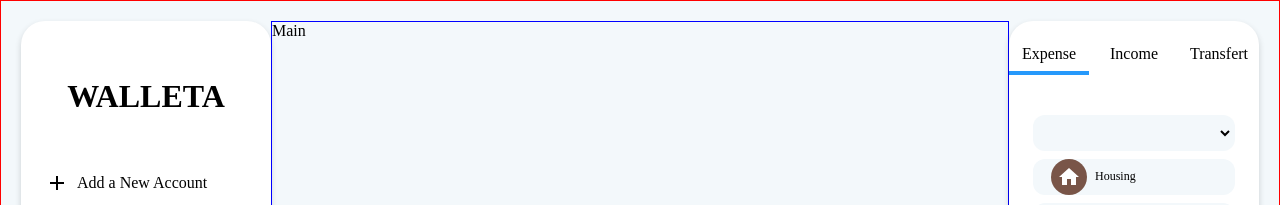
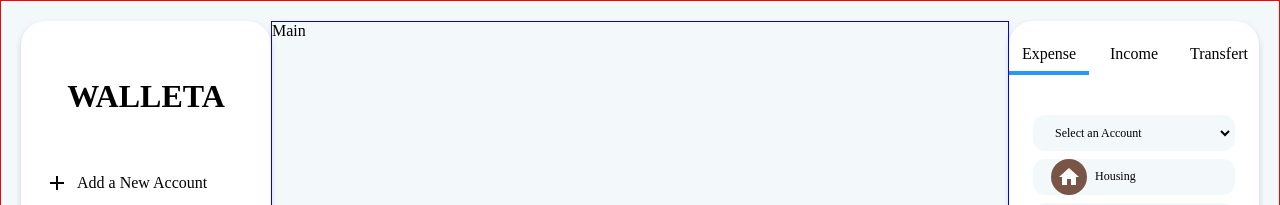
Before and after one commit to herve26/walleta, a React (Create React App) app: page / in a window 1280 px wide. Shown: the top 205 px of the page. Built offline with nearby package versions, Linux system fonts and the light colour scheme.

Commit message:
Implementated record addition to store

```diff
--- a/src/Aside/RecordForm.js
+++ b/src/Aside/RecordForm.js
@@ -14,6 +14,7 @@ const FieldArea = styled(Field)`
 
 export default function RecordForm({accountsList, onSubmitted}){
 	// const initAccountId =
+	console.log(accountsList[0] ? accountsList[0].id : '')
 	const initialValues = {
 		category: '0',
 		amount: 0,
@@ -26,11 +27,14 @@ export default function RecordForm({accountsList, onSubmitted}){
 		amount: Yup.number().positive(),
 		date: Yup.string(),
 		note: Yup.string(),
-		account: Yup.string()
+		account: Yup.string().required()
 	})
-	const accountsOption = accountsList.map((option, index) => (
-		<option value={option.id}>{option.title}</option>
-	))
+	const accountsOption = accountsList.map((option, index) => {
+		console.log(option)
+		return (<option key={index} value={option.id}>{option.title}</option>)
+	})
+
+	console.log(initialValues)
 	return (
 		<Formik
 			initialValues={initialValues}
@@ -39,15 +43,18 @@ export default function RecordForm({accountsList, onSubmitted}){
 		>
 		{formik => {
 			const { errors, touched, isSubmitting, handleSubmit, handleChange, values, setFieldValue } = formik
+			console.log(errors)
+			console.log(values)
 			return(
 				<form onSubmit={handleSubmit}>
 					<Field
 						as="select"
+						name="account"
 						onChange={handleChange}
 						value={values.account}
-						name="account"
 						error={(errors.account && (values.account || touched.account))}
 					>
+						<option value="">Select an Account</option>
 						{accountsOption}
 					</Field>
 					<AccordionField
--- a/src/Aside/RecordPanel.js
+++ b/src/Aside/RecordPanel.js
@@ -38,7 +38,7 @@ function RecordPanel({accounts, add_record}) {
 	const handleIncomeSubmit = values => {
 		console.log('Expense: ', values)
 	}
-	const accountsList = Object.values(accounts).map(value => ({id: value.id, title: value.title}))
+	const accountsList = Object.values(accounts).map((value,id) => ({id: value.id, title: value.title}))
   	return (
 	  	<Container>
 	  		<Tabs defaultIndex={currentTab} onSelect={setCurrentTab}>
--- a/src/Redux/reducers/accountsSlice.js
+++ b/src/Redux/reducers/accountsSlice.js
@@ -23,7 +23,11 @@ const accountSlice = createSlice({
 		edit_account: (state, action) => {state[action.payload.id] = action.payload}
 	},
 	extraReducers: {
-		[add_record]: (state, action) => {}
+		[add_record]: (state, action) => {
+			console.log(state)
+			console.log(action)
+			state[action.payload.account].records.push(action.payload.id)
+		}
 	}
 })
 
```
Also changed, not shown: 1 other file (tests, documents, lock files or other folders).
